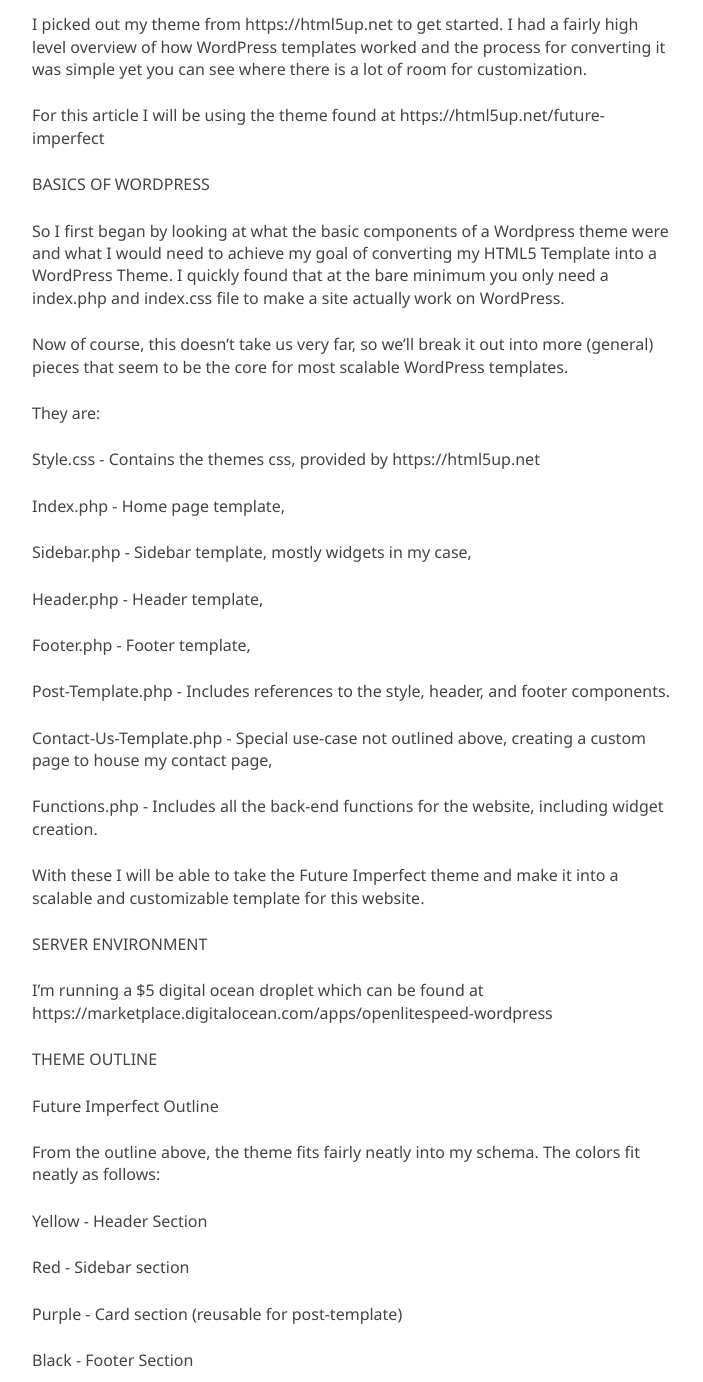
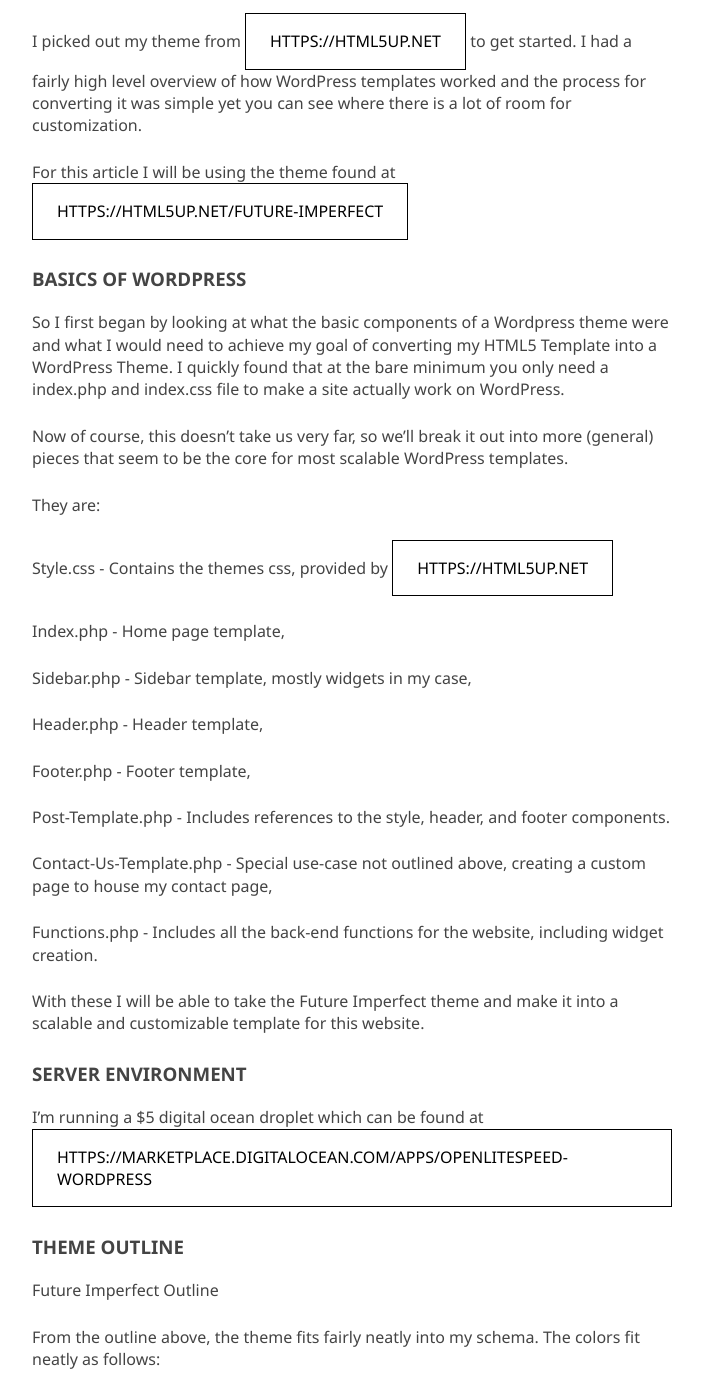
Before and after one commit to brianferry/simple-portfolio-neat, an Eleventy site: page src/posts/converting-html5-theme-into-wordpress-template.md in a window 1280 px wide. Shown: the part 419-1801 px from the top of the page, without its empty margins (288-991 px from the left). Built offline with nearby package versions, Linux system fonts and the light colour scheme; Eleventy itself is replaced by a stand-in of ours; files that its build step writes are made by us from their sources.

Commit message:
Fixing styling for html5 page

```diff
--- a/src/posts/converting-html5-theme-into-wordpress-template.md
+++ b/src/posts/converting-html5-theme-into-wordpress-template.md
@@ -10,11 +10,11 @@
 ---
 With this overhaul I wanted to take an existing template and go through the process of converting an HTML5 Template into a WordPress Template.
 
-I picked out my theme from https://html5up.net to get started.  I had a fairly high level overview of how WordPress templates worked and the process for converting it was simple yet you can see where there is a lot of room for customization.
+I picked out my theme from <a target="_blank" href="https://html5up.net">https://html5up.net</a> to get started.  I had a fairly high level overview of how WordPress templates worked and the process for converting it was simple yet you can see where there is a lot of room for customization.
 
-For this article I will be using the theme found at https://html5up.net/future-imperfect
+For this article I will be using the theme found at <a target="_blank" href="https://html5up.net/future-imperfect/">https://html5up.net/future-imperfect</a>
 
-BASICS OF WORDPRESS
+<h3>BASICS OF WORDPRESS</h3>
 
 So I first began by looking at what the basic components of a Wordpress theme were and what I would need to achieve my goal of converting my HTML5 Template into a WordPress Theme.  I quickly found that at the bare minimum you only need a index.php and index.css file to make a site actually work on WordPress.
 
@@ -22,7 +22,7 @@
 
 They are:
 
-    Style.css - Contains the themes css, provided by https://html5up.net
+    Style.css - Contains the themes css, provided by <a target="_blank" href="https://html5up.net">https://html5up.net</a>
 
     Index.php - Home page template,
 
@@ -40,11 +40,11 @@
 
 With these I will be able to take the Future Imperfect theme and make it into a scalable and customizable template for this website.
 
-SERVER ENVIRONMENT
+<h3>SERVER ENVIRONMENT</h3>
 
-I’m running a $5 digital ocean droplet which can be found at https://marketplace.digitalocean.com/apps/openlitespeed-wordpress
+I’m running a $5 digital ocean droplet which can be found at <a target="_blank" href="https://marketplace.digitalocean.com/apps/openlitespeed-wordpress">https://marketplace.digitalocean.com/apps/openlitespeed-wordpress</a>
 
-THEME OUTLINE
+<h3>THEME OUTLINE</h3>
 
 Future Imperfect Outline
 
@@ -62,7 +62,7 @@
 
 Outside of this basic theme, I will be creating a contact page using Contact Form 7 which will be in and of itself its own theme located at contact.php.
 
-WHAT NEEDS TO BE CUSTOMIZABLE
+<h3>WHAT NEEDS TO BE CUSTOMIZABLE</h3>
 
 I will be bringing out certain sections into their own widgets, such as everything in the sidebar and the header menu navigation.  This is so that I can quickly update the text / content without having to edit the templates themselves.
 
@@ -137,6 +137,6 @@
 
 This provides me with a way to quickly update the HTML if I need to and also be able to control the flow of the text on the page.
 
-GOING FORWARD
+<h3>GOING FORWARD</h3>
 
 Going forward I would like to add a lot more functionality to the website, including more page types, a more wiki-like search function for myself as well as a more robust system for putting applications out there with actual server-side code rather than having to rely on primarily client side code for the time being.>
```
